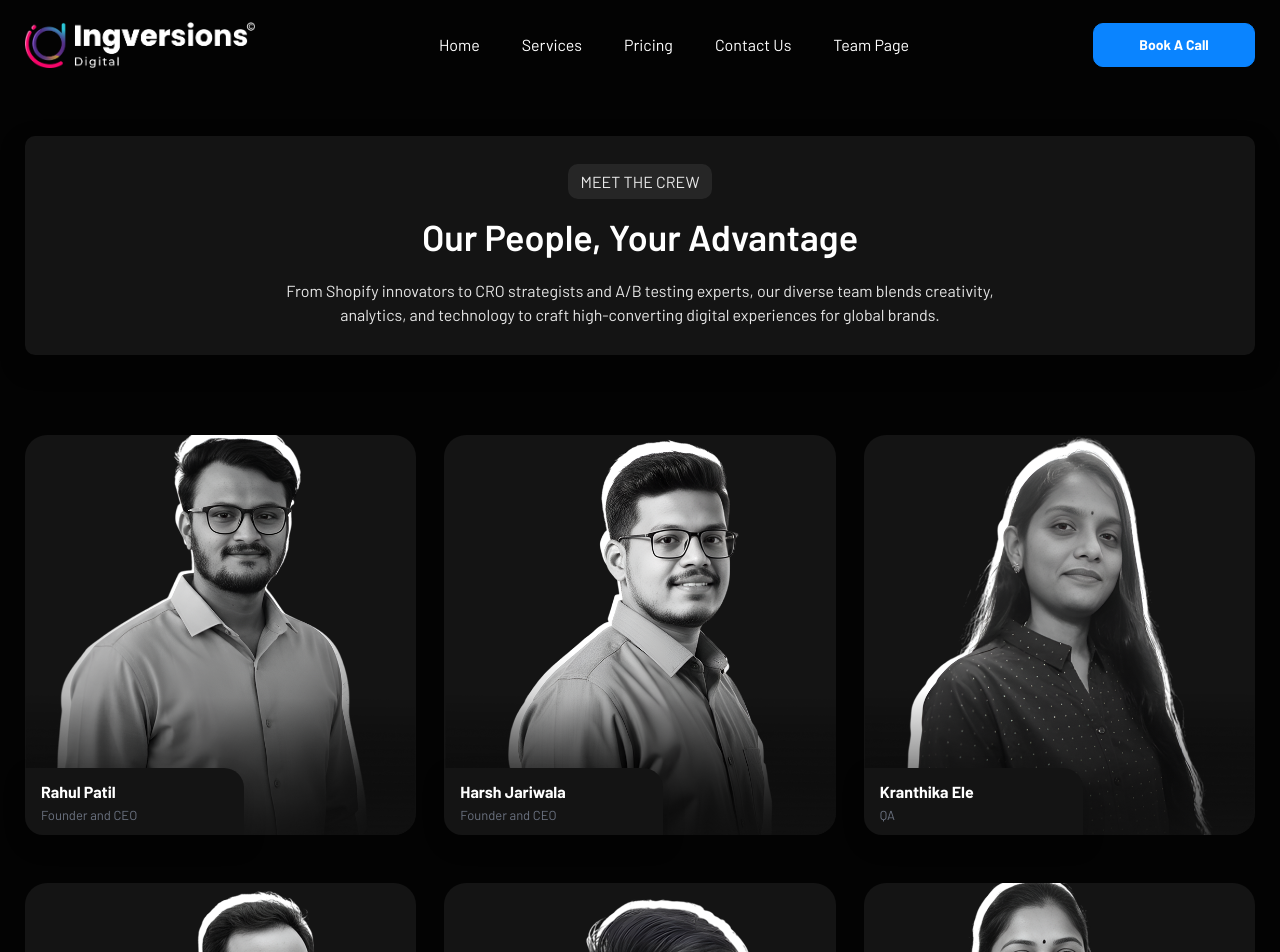
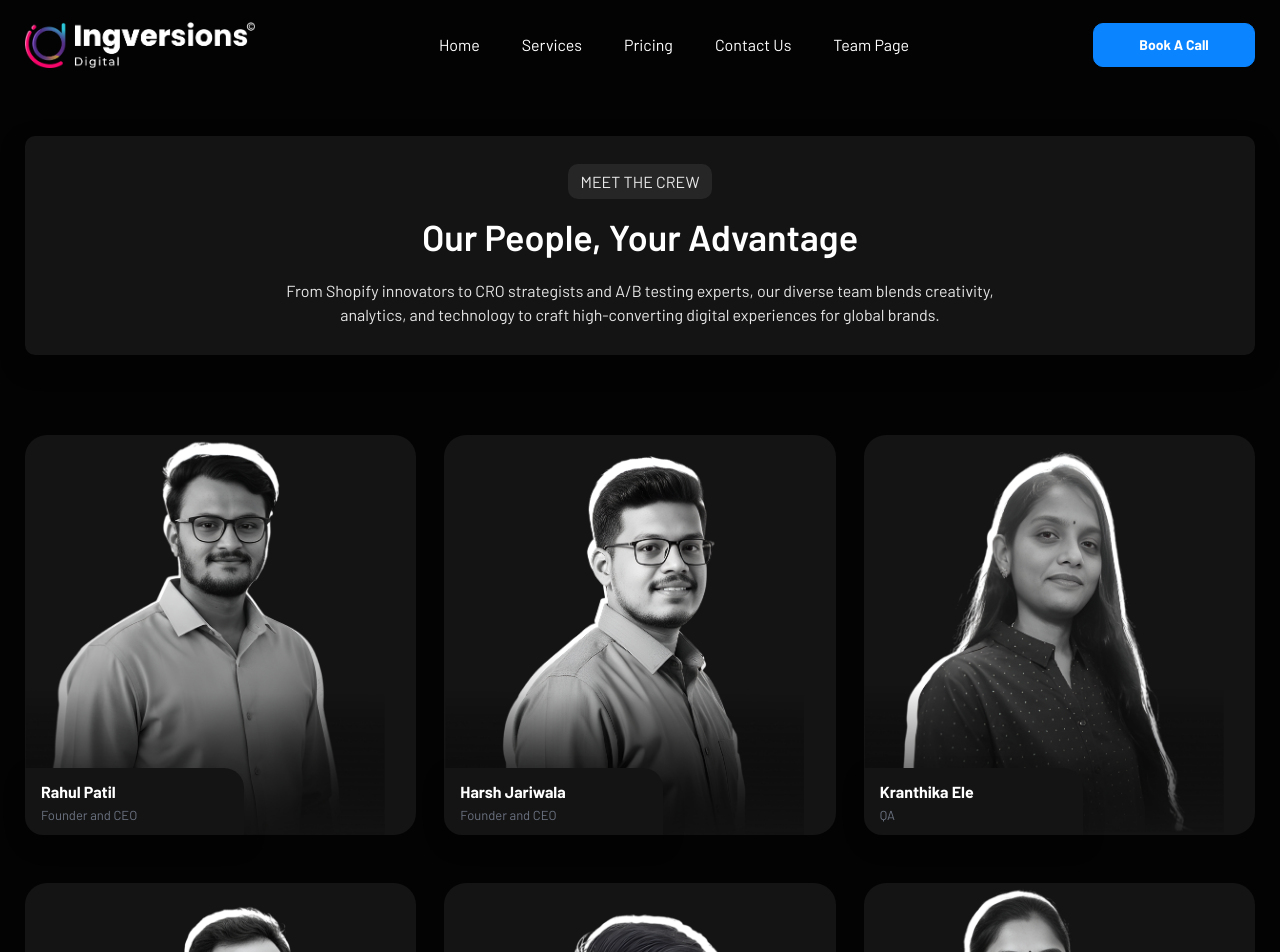
Before and after one commit to Webteamspz/ingversionsdigital-live, a React (Vite) app: page /teampage in a window 1280 px wide. Shown: the top 952 px of the page. Built offline with nearby package versions, Linux system fonts and the light colour scheme.

Commit message:
img changes

```diff
--- a/src/components/TeamCard/TeamCard.module.css
+++ b/src/components/TeamCard/TeamCard.module.css
@@ -13,7 +13,7 @@
   height: 400px
 }
 .media img {
-  width: 100%;
+  width: 92%;
   height: 100%;
   object-fit: cover;
   display: block;
```
